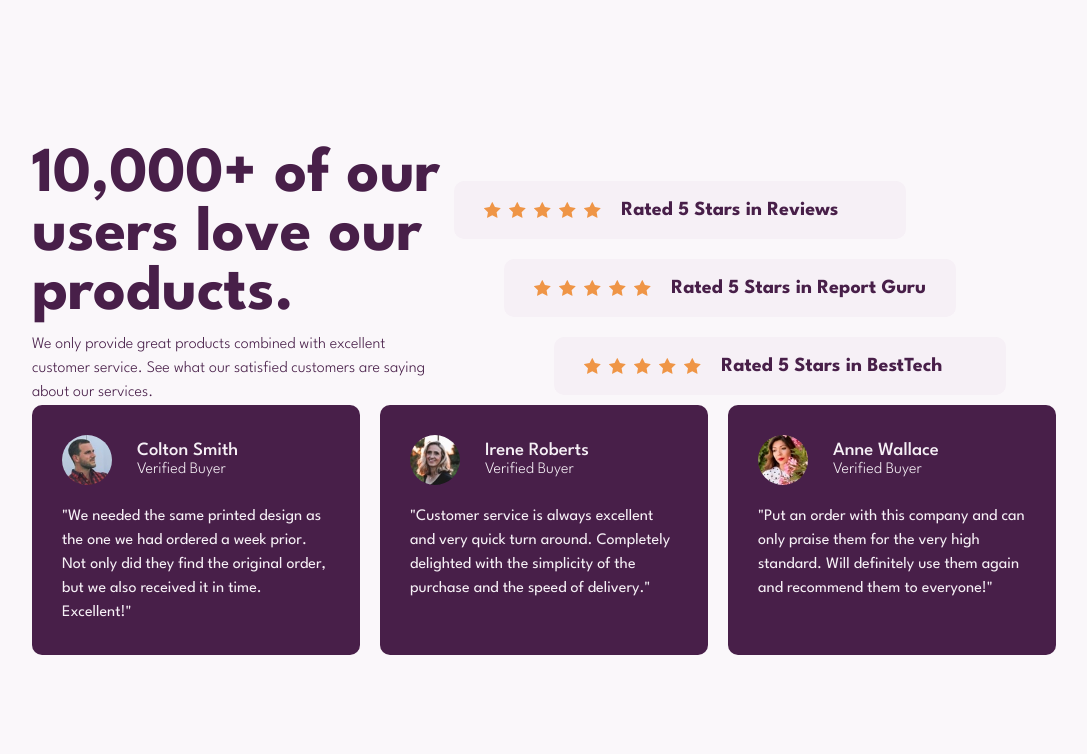
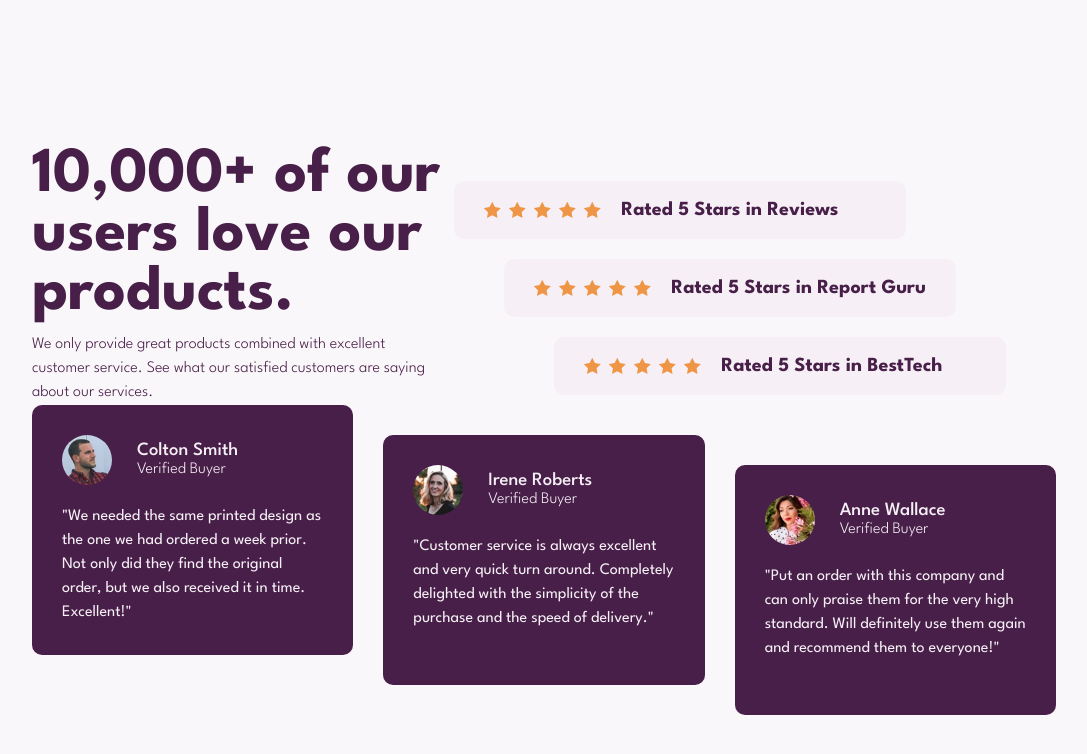
Before and after one commit to sparklaunch/Social-Proof-Section, a Next.js app: page / in a window 1280 px wide. Shown: the top 754 px of the page, without its empty margins (96-1183 px from the left). Built offline with nearby package versions, Linux system fonts and the light colour scheme.

Commit message:
리뷰 컴포넌트의 스타일 개선 및 ID 기반 위치 조정

```diff
--- a/src/app/Home.module.css
+++ b/src/app/Home.module.css
@@ -39,5 +39,5 @@
 .bottom {
 	display: grid;
 	grid-template-columns: repeat(3, 1fr);
-	gap: 20px;
+	gap: 30px;
 }
--- a/src/shared/ui/Review.module.css
+++ b/src/shared/ui/Review.module.css
@@ -5,6 +5,7 @@
 	display: flex;
 	flex-direction: column;
 	gap: 20px;
+	position: relative;
 }
 
 .avatar {
--- a/src/shared/ui/Review.tsx
+++ b/src/shared/ui/Review.tsx
@@ -3,9 +3,14 @@ import Image from "next/image";
 import styles from "./Review.module.css";
 
 export default function Review({ testimonial }: { testimonial: Testimonial }) {
-	const { name, avatar, content } = testimonial;
+	const { id, name, avatar, content } = testimonial;
 	return (
-		<div className={styles.card}>
+		<div
+			className={styles.card}
+			style={{
+				top: +id * 30
+			}}
+		>
 			<div className={styles.title}>
 				<Image
 					src={`/assets/images/${avatar}`}
```
